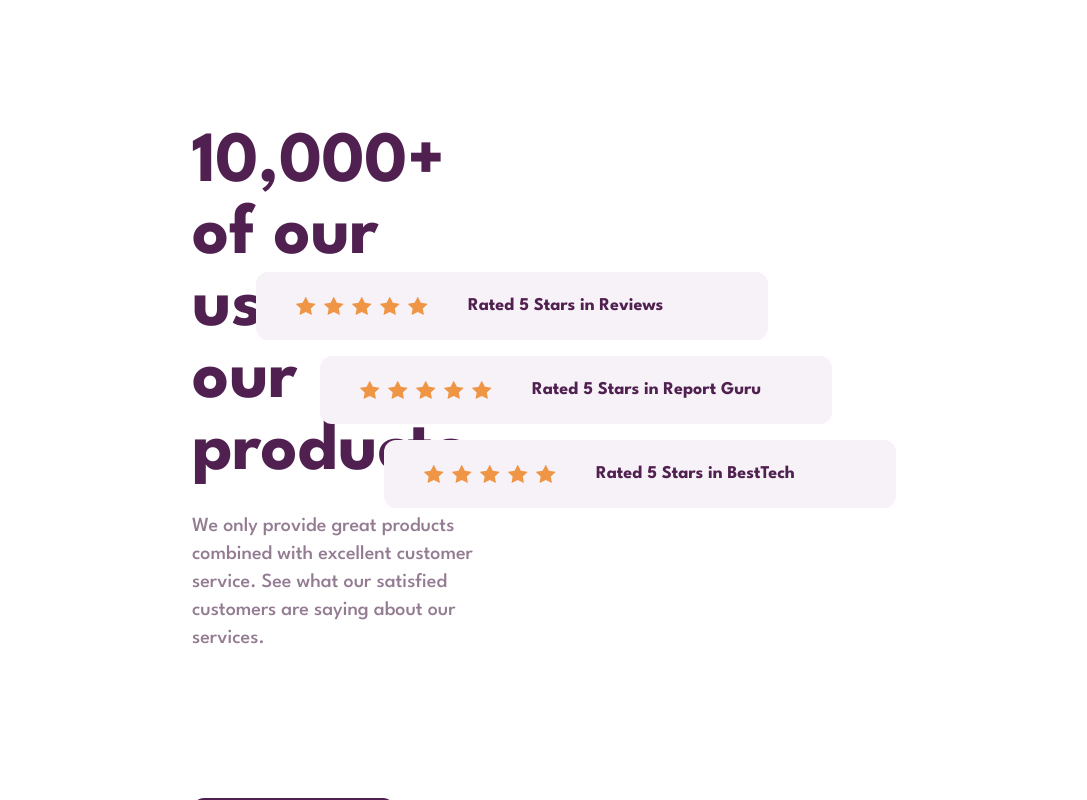
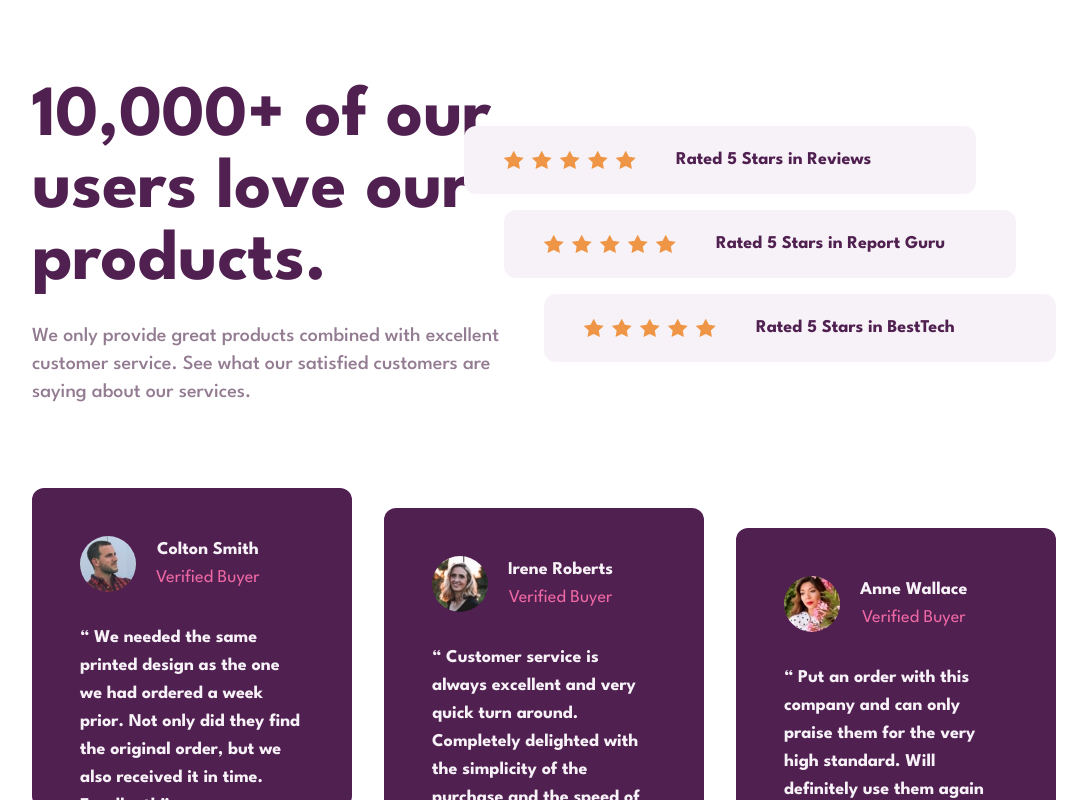
Before and after one commit to BrunnoHibbeln/social-proof-section, a Next.js app: page / in a window 1280 px wide. Shown: the top 800 px of the page, without its empty margins (96-1183 px from the left). Built offline with nearby package versions, Linux system fonts and the light colour scheme.

Commit message:
modifying `breakpoints` and adding the `alt parameter` for `FeedbackCard` component

```diff
--- a/app/page.js
+++ b/app/page.js
@@ -8,18 +8,19 @@ import Irene from './images/image-irene.jpg'
 
 export default function Home() {
   return (
-    <main className="flex flex-col items-center justify-center gap-16 bg-white px-8 py-16 xl:grid xl:grid-cols-2 xl:grid-rows-2 xl:px-72 xl:pt-32">
+    <main className="bg-mobile xl:bg-desktop bg-pattern flex flex-col items-center justify-center gap-16 bg-white bg-no-repeat px-8 py-16 duration-300 md:px-44 xl:grid xl:grid-cols-2 xl:grid-rows-2 xl:px-32">
       <section className="flex xl:items-center xl:justify-start">
         <TitleCard />
       </section>
       <section className="flex flex-col items-center justify-center gap-4 xl:items-end">
-        <RatingCard margin="xl:mr-32" text="Rated 5 Stars in Reviews" />
-        <RatingCard margin="xl:mr-16" text="Rated 5 Stars in Report Guru" />
+        <RatingCard margin="xl:mr-20" text="Rated 5 Stars in Reviews" />
+        <RatingCard margin="xl:mr-10" text="Rated 5 Stars in Report Guru" />
         <RatingCard text="Rated 5 Stars in BestTech" />
       </section>
-      <section className="flex flex-col gap-4 xl:col-span-full xl:flex-row xl:gap-12">
+      <section className="flex flex-col gap-4 xl:col-span-full xl:flex-row xl:gap-8">
         <FeedbackCard
           image={Colton}
+          alt="Colton's Photo"
           name="Colton Smith"
           text="We needed the same printed design as the one we had ordered a week
             prior. Not only did they find the original order, but we also
@@ -28,6 +29,7 @@ export default function Home() {
         <FeedbackCard
           margin="xl:mt-5"
           image={Irene}
+          alt="Irene's Photo"
           name="Irene Roberts"
           text="Customer service is always excellent and very quick turn around. Completely
           delighted with the simplicity of the purchase and the speed of delivery."
@@ -35,6 +37,7 @@ export default function Home() {
         <FeedbackCard
           margin="xl:mt-10"
           image={Anne}
+          alt="Anne's Photo"
           name="Anne Wallace"
           text="Put an order with this company and can only praise them for the very high
           standard. Will definitely use them again and recommend them to everyone!"
```
